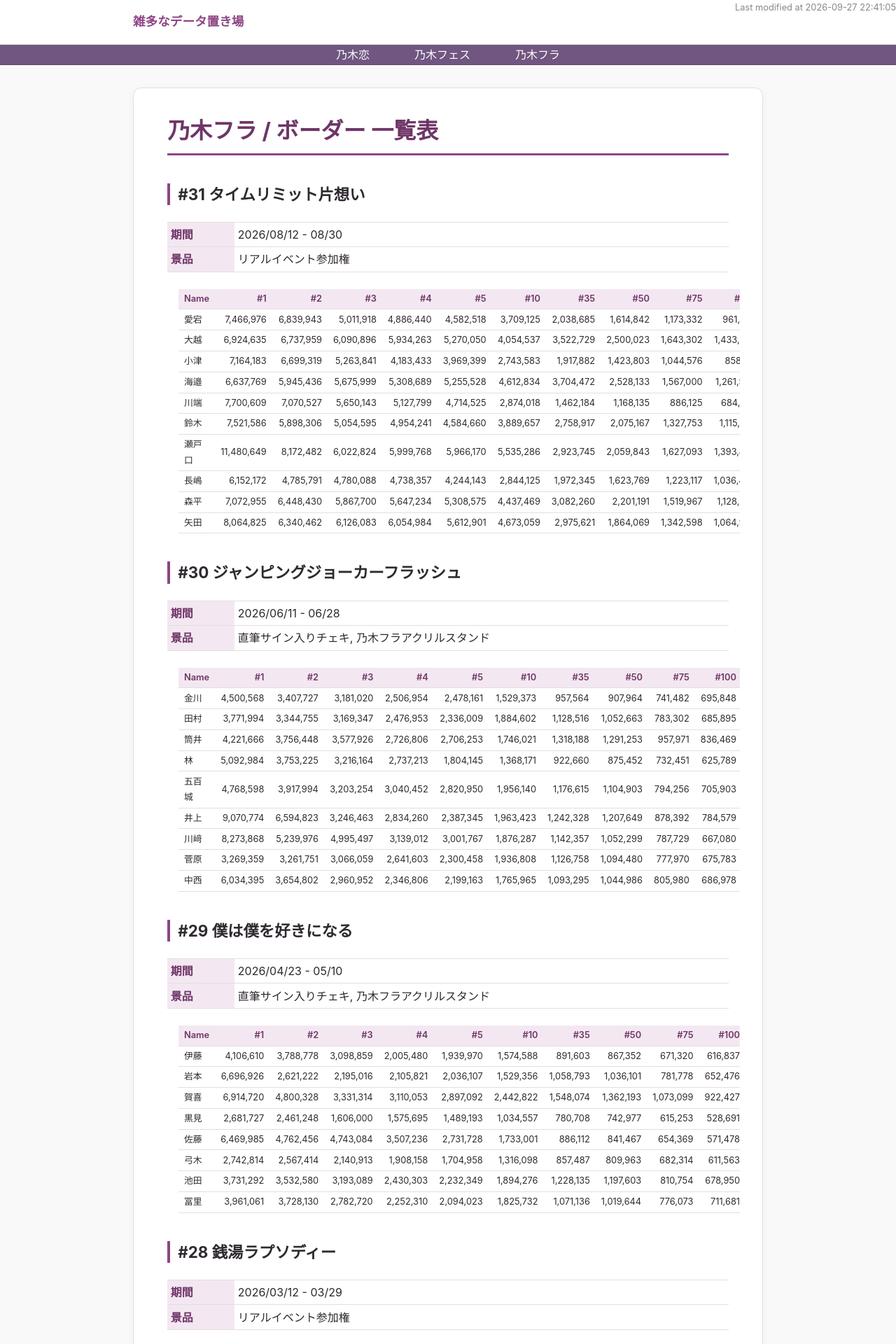
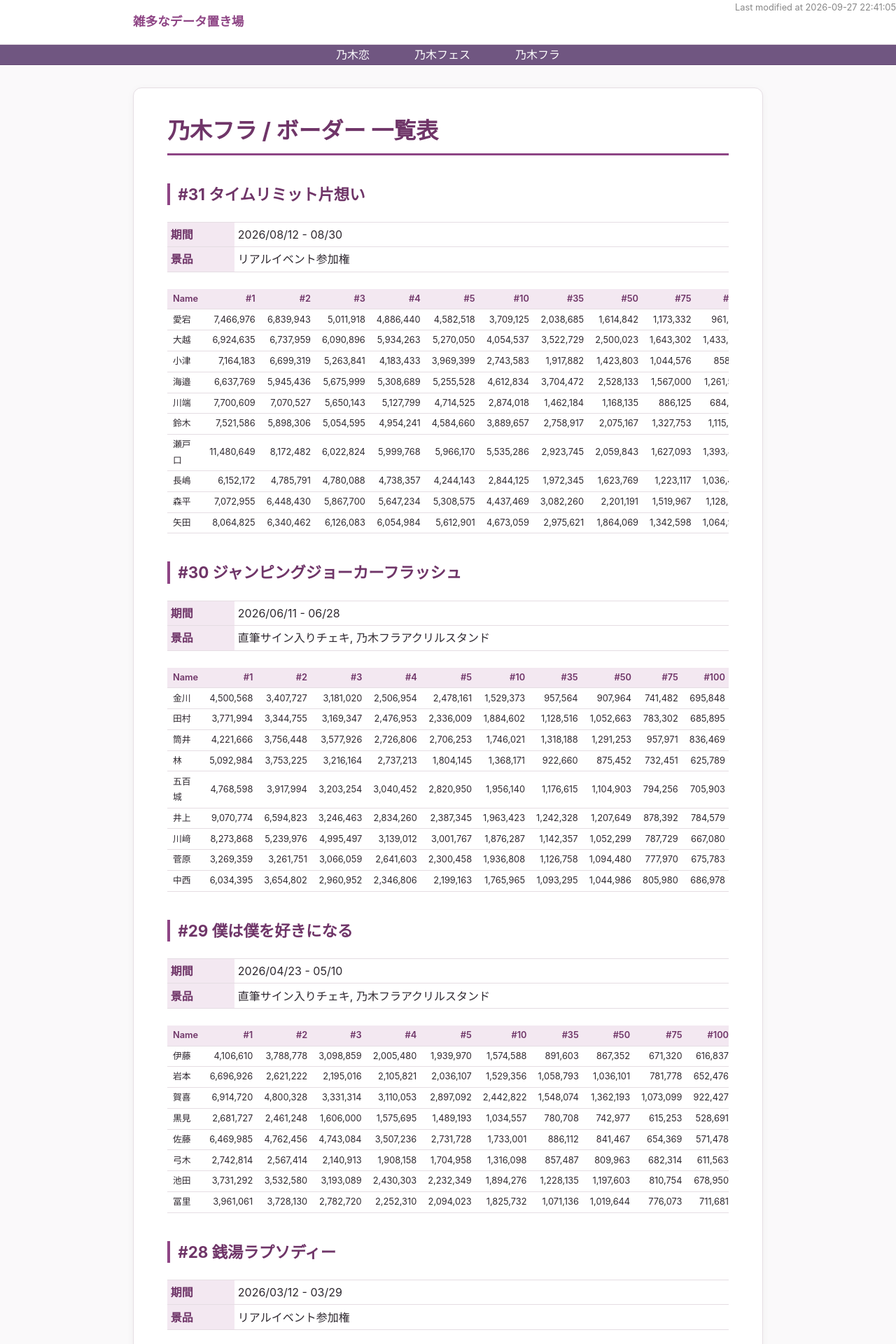
Before and after one commit to snnskk26/misc_data, a Jekyll site: the page built from nogifra_border_table.md, in a window 1280 px wide. Shown: the top 1920 px of the page at 70% size. Built offline with Jekyll 4.4.1, drawn with Linux system fonts in a browser that asks for light colours; comment, search, counter and statistics services are not loaded.

Commit message:
Add favicon, tweak style

```diff
--- a/_layouts/default.html
+++ b/_layouts/default.html
@@ -6,6 +6,7 @@
 
   <title>{{ page.title | default: site.title }}</title>
 
+  <link rel="icon" href="{{ '/favicon.png' | relative_url }}">
   <link rel="stylesheet" href="{{ '/style.css' | relative_url }}">
 
   <!-- Analytics
--- a/style.css
+++ b/style.css
@@ -132,6 +132,7 @@ h1 {
 
 h2 {
   margin: 2.5rem 0 1rem;
+  color: var(--primary-dark);
   padding-left: 0.7rem;
   border-left: 4px solid var(--primary);
   font-size: 1.4rem;
@@ -166,7 +167,7 @@ dt {
 
 table {
   width: 100%;
-  margin: 1.5rem 0 1.5rem 1rem;
+  margin: 1.5rem 0;
   border-collapse: collapse;
   font-size: 0.8rem;
   display: block;
@@ -227,13 +228,13 @@ footer a:hover {
 .tablesorter-default thead .headerSortDown,
 .tablesorter-default thead .tablesorter-headerDesc,
 .tablesorter-default thead .tablesorter-headerSortDown {
-  border-bottom: #8e4585 2px solid;
+  border-bottom: var(--primary) 2px solid;
 }
 
 .tablesorter-default .header::after,
 .tablesorter-default .tablesorter-header::after {
   content: "◆";
-  color: #8e4585;
+  color: var(--primary-dark);
   position: absolute;
   right: 6px;
   top: 50%;
```
Also changed, not shown: favicon.png (added).
